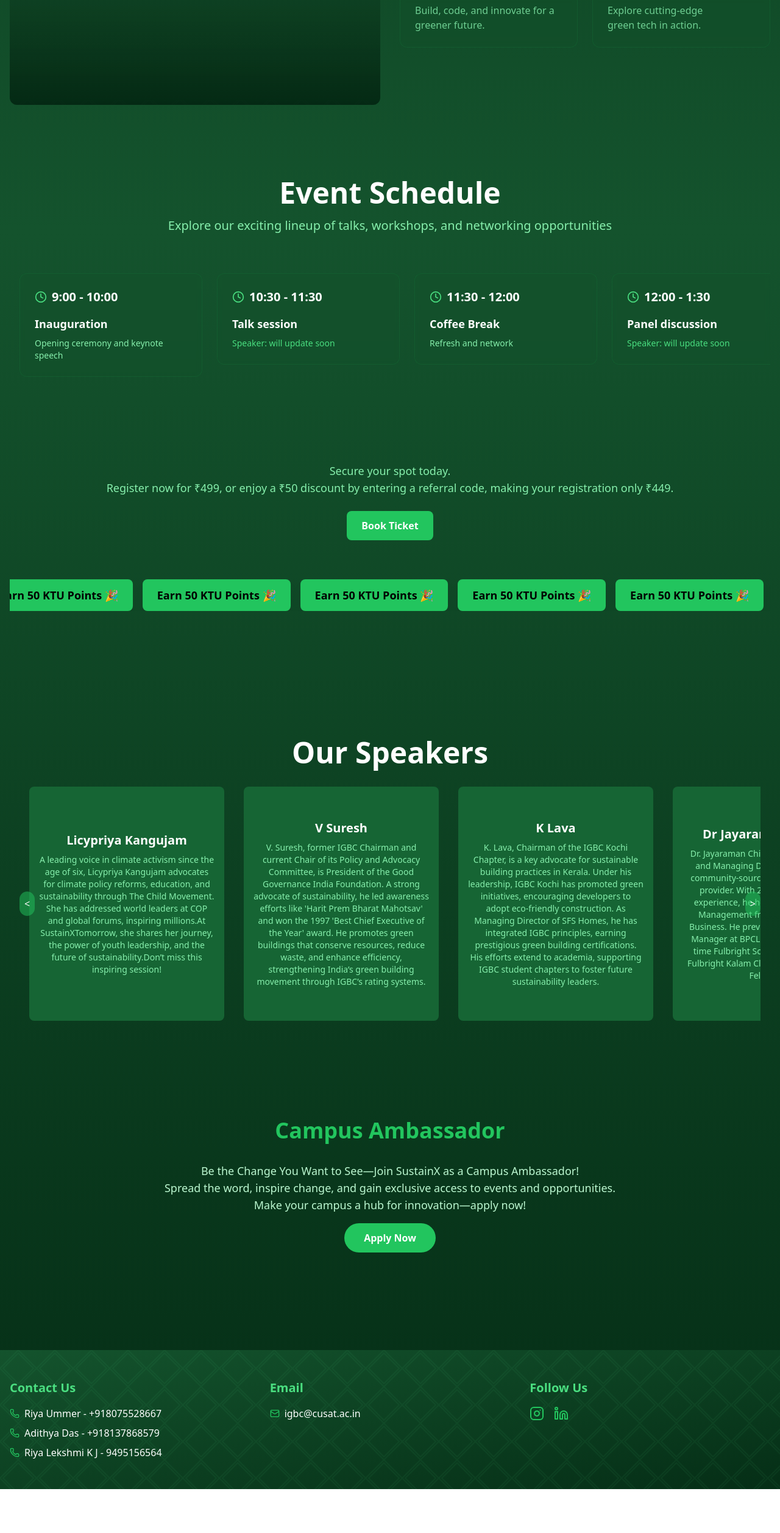
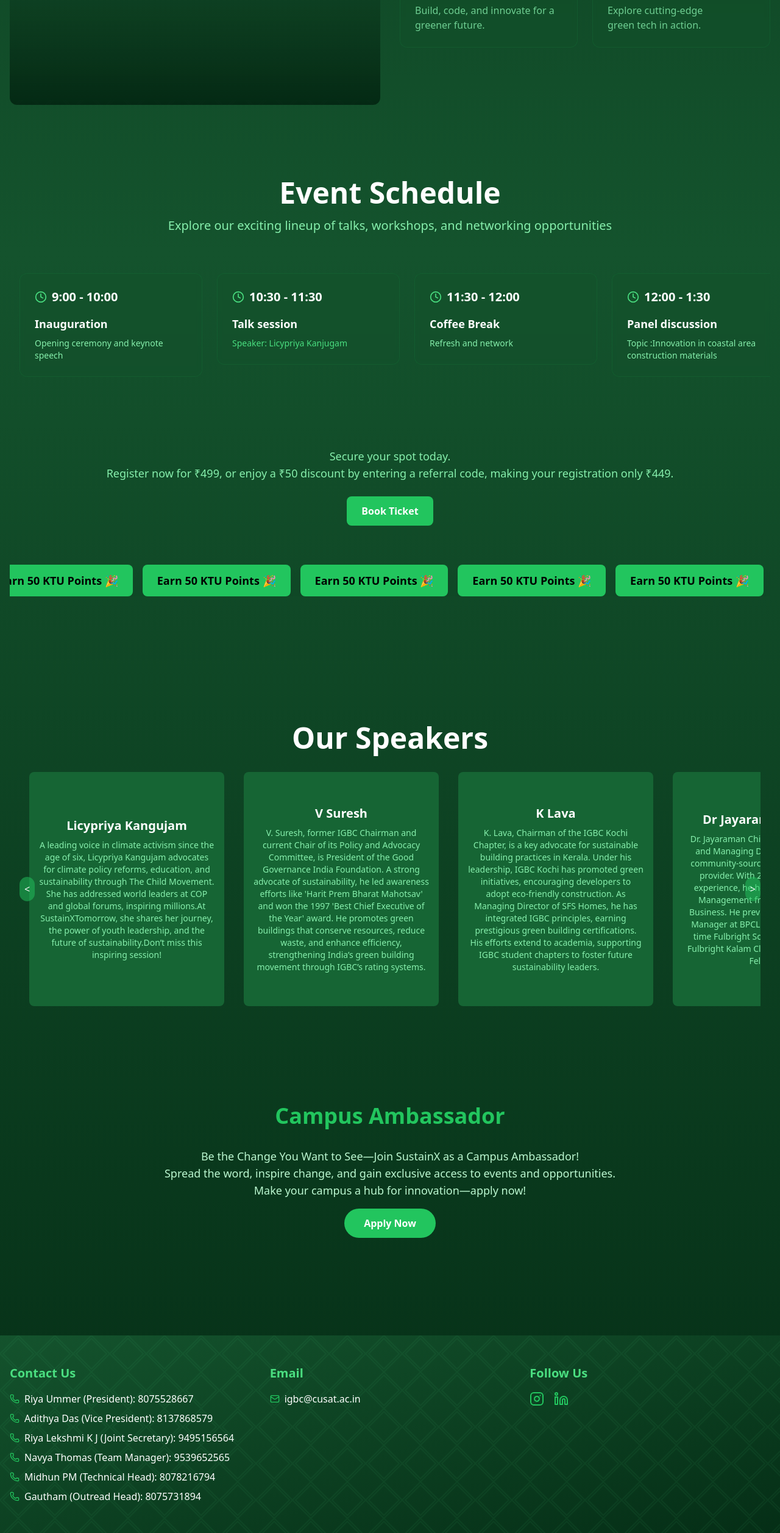
Before and after one commit to Eldhoalias72/sustainx__frontend, a Next.js app: page / in a window 1280 px wide. Shown: the part 1684-4198 px from the top of the page at 61% size. Before the commit the page ends 4126 px from the top, so only its background shows below. Built offline with nearby package versions, Linux system fonts and the light colour scheme; grey boxes are pictures that could not be loaded.

Commit message:
contact and event chart update

```diff
--- a/components/contact-section.tsx
+++ b/components/contact-section.tsx
@@ -19,15 +19,27 @@ const ContactSection = () => {
             <div className="space-y-2">
               <p className="flex items-center space-x-2">
                 <Phone size={16} className="text-green-500" />
-                <span>Riya Ummer - +918075528667</span>
+              <span>Riya Ummer (President): 8075528667</span>
               </p>
               <p className="flex items-center space-x-2">
                 <Phone size={16} className="text-green-500" />
-                <span>Adithya Das - +918137868579</span>
+                <span>Adithya Das (Vice President): 8137868579</span>
               </p>
               <p className="flex items-center space-x-2">
                 <Phone size={16} className="text-green-500" />
-                <span>Riya Lekshmi K J - 9495156564</span>
+                <span>Riya Lekshmi K J (Joint Secretary): 9495156564</span>
+              </p>
+              <p className="flex items-center space-x-2">
+                <Phone size={16} className="text-green-500" />
+                <span>Navya Thomas (Team Manager): 9539652565</span>
+              </p>
+              <p className="flex items-center space-x-2">
+                <Phone size={16} className="text-green-500" />
+                <span>Midhun PM (Technical Head): 8078216794</span>
+              </p>
+              <p className="flex items-center space-x-2">
+                <Phone size={16} className="text-green-500" />
+                <span>Gautham (Outread Head): 8075731894</span>
               </p>
             </div>
           </motion.div>
--- a/components/event-section.tsx
+++ b/components/event-section.tsx
@@ -79,10 +79,14 @@ const EventBlock = ({ time, events }: EventBlockProps) => {
             ) : (
               <>
                 <h4 className="text-lg font-semibold text-white mb-2">{event.title}</h4>
-                {event.description && <p className="text-green-300 text-sm">{event.description}</p>}
+                {event.description && event.description.split("\n").map((line, index) => (
+                  <p key={index} className="text-green-300 text-sm">{line}</p>
+                ))}
                 {event.speaker && <p className="text-green-400 text-sm mt-2">Speaker: {event.speaker}</p>}
                 {event.location && <p className="text-green-400 text-sm mt-1">Location: {event.location}</p>}
               </>
+
+
             )}
           </div>
         ))}
@@ -112,7 +116,7 @@ export default function EventSection() {
     {
       time: "10:30 - 11:30",
       events: [
-        { title: "Talk session", speaker: "will update soon", /*location: "Room A" */},
+        { title: "Talk session", speaker: "Licypriya Kanjugam", /*location: "Room A" */},
       ],
     },
     {
@@ -124,7 +128,7 @@ export default function EventSection() {
     {
       time: "12:00 - 1:30",
       events: [
-        { title: "Panel discussion", speaker: "will update soon", /*location: "Auditorium"*/ },
+        { title: "Panel discussion", description: "Topic :Innovation in coastal area construction materials", /*location: "Auditorium"*/ },
       ],
     },
     {
@@ -134,6 +138,24 @@ export default function EventSection() {
       ],
     },
     {
+      time: "3:15 - 4:15",
+      events: [
+        { title: "Talk session", speaker: "V suresh", /*location: "Dining Hall"*/ },
+      ],
+    },
+    {
+      time: "4:15 - 5:15",
+      events: [
+        { title: "Talk session", speaker: "Shuva raha",/* location: "Dining Hall"*/ },
+      ],
+    },
+    {
+      time: "3:00 - 5:00",
+      events: [
+        { title: "Workshop", description: "1. Green Pencil Foundation \n2. Rakesh Khatri - Nest Man of India  \n3. Workshop 3 ", /* location: "Dining Hall"*/ },
+      ],
+    },
+    /*{
       time: "3:00 - 5:00",
       events: [
         {
@@ -148,7 +170,7 @@ export default function EventSection() {
          title3: "Workshop",
         },
       ],
-    },
+    },*/
     {
       time: "5:00 - 6:00",
       events: [
--- a/components/speakers-section.tsx
+++ b/components/speakers-section.tsx
@@ -37,12 +37,12 @@ const speakers: Speaker[] = [
     image: "/images/jayaraman.jpg",
     details: "Dr. Jayaraman Chillayil is the Co-founder and Managing Director of Equinoct, a community-sourced modeling solutions provider. With 28 years of industrial experience, he holds a Ph.D. in Energy Management from Amrita School of Business. He previously served as Senior Manager at BPCL Kochi Refinery. A two-time Fulbright Scholar and recipient of  Fulbright Kalam Climate Change Doctoral Fellowship",
    },
-  {
-    name: "Renjini Thampi",
-    reputation: "Eco - Innovator | Founder & CEO | Vapasee Designs",
-    image: "/images/rajnithampi.jpg",
-    details: "Renjini Thampi, known as the 'Glass Upcycling Woman,' is the founder of Vapasee, a brand transforming discarded glass into sustainable décor. A pioneer in eco-conscious entrepreneurship, she was incubated at IIM Bangalore’s NSRCEL and selected for the Climate Collective Launchpad in 2020. In 2021, she was recognized as a 'UN Women Industry Disruptor.' Recently, she was named one of 20 climate leaders by the Women Climate Collective program, supported by the L'Oréal Foundation."
-   },
+   {
+    name: "Shuva Raha",
+    reputation: "Fellow & Lead | International Cooperation at CEEW",
+    image: "/images/shuva.jpg",
+    details: "Shuva Raha is a Fellow and Lead for International Cooperation at CEEW, overseeing programs in Asia-Oceania, West Asia, Africa, Europe, and the Americas. She advises on G20, BRICS, and UN initiatives, focusing on energy security, climate resilience, and sustainable development. With 25+ years of experience in public policy and corporate operations, she collaborates with governments and industries to drive change. A Global Solutions Fellow and international speaker, she has also held leadership roles in media and industrial policy, shaping India’s renewable energy landscape.",
+  },
   {
     name: "Prerna Prasad",
     reputation: "Founder Ecoplore",
@@ -50,12 +50,11 @@ const speakers: Speaker[] = [
     details: "Prerna Prasad is the founder and CEO of Ecoplore, a platform promoting eco-friendly accommodations in India. A former journalist, she launched Ecoplore in 2016 after recognizing the environmental impact of conventional tourism. She personally verifies properties to ensure they use sustainable materials like mud, wood, bamboo, or stone and maintain at least 33% greenery.  Under her leadership, Ecoplore won the Outlook Responsible Tourism Award (2019) and was recognized by UNEP for supporting SDG 12."
 },
   {
-    name: "Shuva Raha",
-    reputation: "Fellow & Lead | International Cooperation at CEEW",
-    image: "/images/shuva.jpg",
-    details: "Shuva Raha is a Fellow and Lead for International Cooperation at CEEW, overseeing programs in Asia-Oceania, West Asia, Africa, Europe, and the Americas. She advises on G20, BRICS, and UN initiatives, focusing on energy security, climate resilience, and sustainable development. With 25+ years of experience in public policy and corporate operations, she collaborates with governments and industries to drive change. A Global Solutions Fellow and international speaker, she has also held leadership roles in media and industrial policy, shaping India’s renewable energy landscape.",
-  },
-
+    name: "Renjini Thampi",
+    reputation: "Eco - Innovator | Founder & CEO | Vapasee Designs",
+    image: "/images/rajnithampi.jpg",
+    details: "Renjini Thampi, known as the 'Glass Upcycling Woman,' is the founder of Vapasee, a brand transforming discarded glass into sustainable décor. A pioneer in eco-conscious entrepreneurship, she was incubated at IIM Bangalore’s NSRCEL and selected for the Climate Collective Launchpad in 2020. In 2021, she was recognized as a 'UN Women Industry Disruptor.' Recently, she was named one of 20 climate leaders by the Women Climate Collective program, supported by the L'Oréal Foundation."
+   },
 ]
 
 const SpeakerCard = ({ speaker }: { speaker: Speaker }) => {
```
